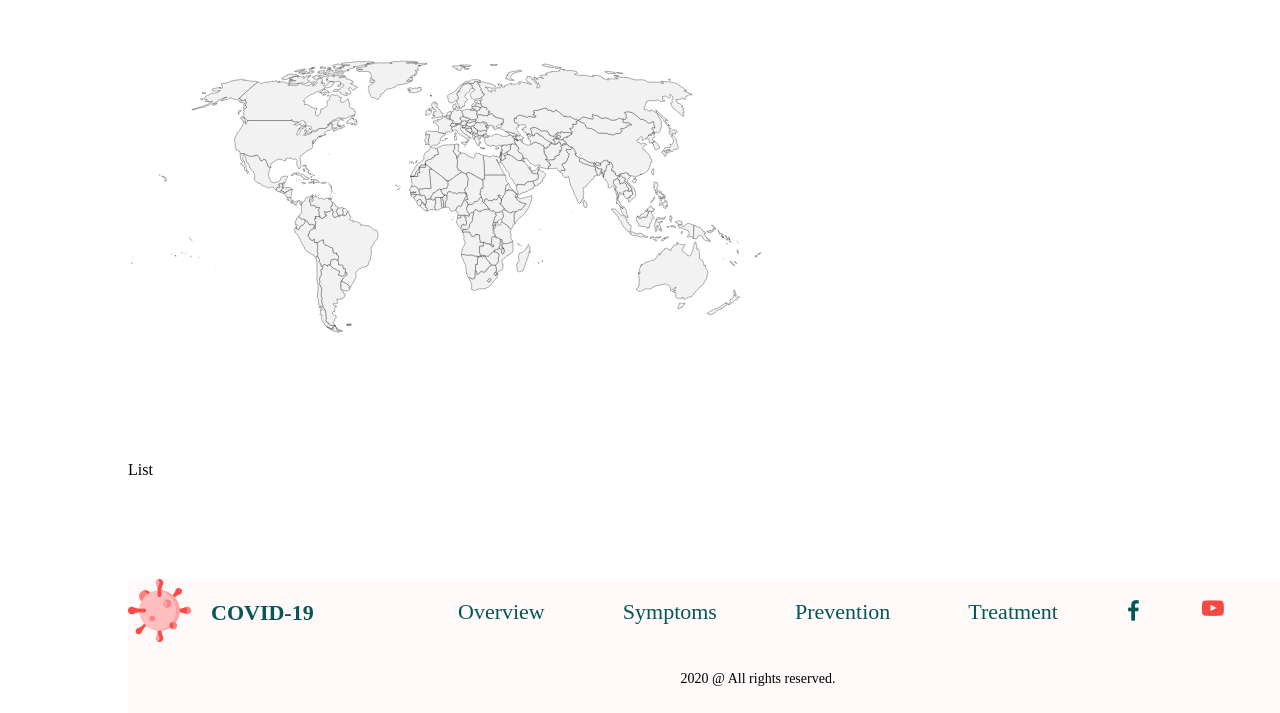
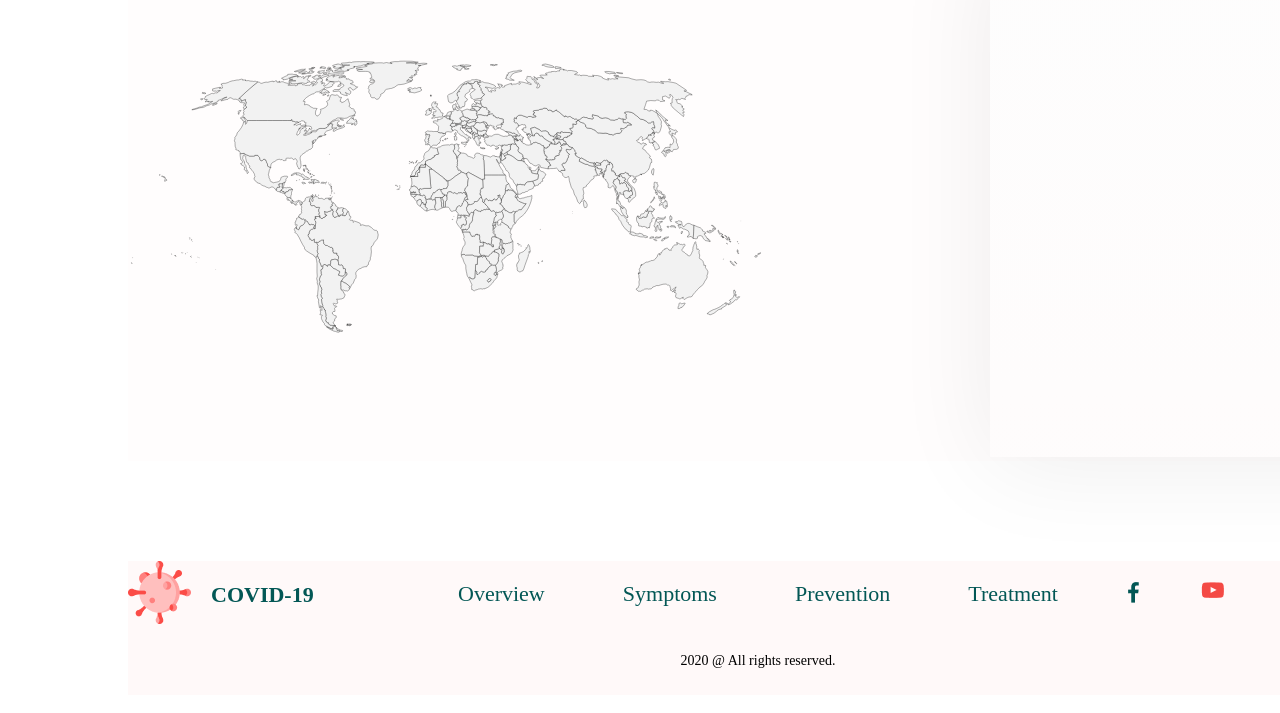
Before and after one commit to saeedtlb/Covid-19, a React (Create React App) app: page / in a window 1280 px wide. Shown: the part 5360-6073 px from the top of the page. Built offline with nearby package versions, Linux system fonts and the light colour scheme.

Commit message:
create the layout of the list and the basic style of it

```diff
--- /dev/null
+++ b/src/Resources/styles/_worldMap.scss
@@ -0,0 +1,8 @@
+.list {
+  padding: 10px;
+  background: linear-gradient(360deg, #fffbfb -79.45%, #fdfdfd 105.35%);
+  box-shadow: 0px 7px 95px rgba(0, 0, 0, 0.07);
+
+  width: 30%;
+  height: 500px;
+}
--- a/src/Resources/styles/index.css
+++ b/src/Resources/styles/index.css
@@ -521,4 +521,14 @@ footer p {
 .orders .content .wrapper p {
   line-height: 190%;
 }
+
+.list {
+  padding: 10px;
+  background: -webkit-gradient(linear, left bottom, left top, color-stop(-79.45%, #fffbfb), color-stop(105.35%, #fdfdfd));
+  background: linear-gradient(360deg, #fffbfb -79.45%, #fdfdfd 105.35%);
+  -webkit-box-shadow: 0px 7px 95px rgba(0, 0, 0, 0.07);
+          box-shadow: 0px 7px 95px rgba(0, 0, 0, 0.07);
+  width: 30%;
+  height: 500px;
+}
 /*# sourceMappingURL=index.css.map */
--- a/src/Resources/styles/index.scss
+++ b/src/Resources/styles/index.scss
@@ -29,3 +29,5 @@ a {
 @import 'contagion';
 
 @import 'whatToDo';
+
+@import 'worldMap';
--- a/src/components/Home/statistics/Map.jsx
+++ b/src/components/Home/statistics/Map.jsx
@@ -1,15 +1,21 @@
 import React from 'react';
 
-// import { ReactComponent as WorldMap } from './world.svg';
 import World from './World.jsx';
 
 const Map = () => {
   return (
-    <div className="container">
+    <div
+      className="container"
+      style={{
+        display: 'flex',
+        justifyContent: 'space-between',
+        backgroundColor: '#fffdfd',
+      }}
+    >
       <div className="map">
         <World />
       </div>
-      <div className="list">list</div>
+      <div className="list"></div>
     </div>
   );
 };
```
Also changed, not shown: 1 other file (tests, documents, lock files or other folders).
